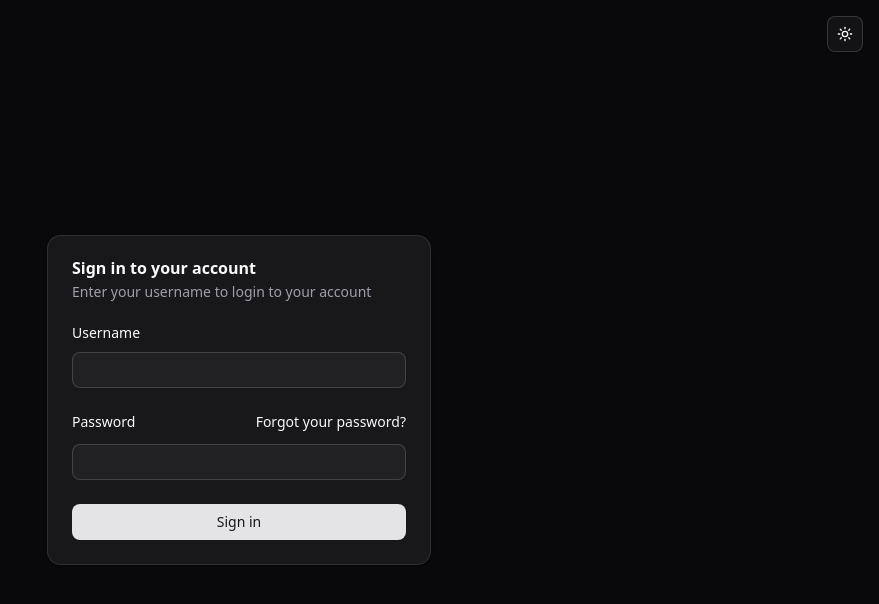
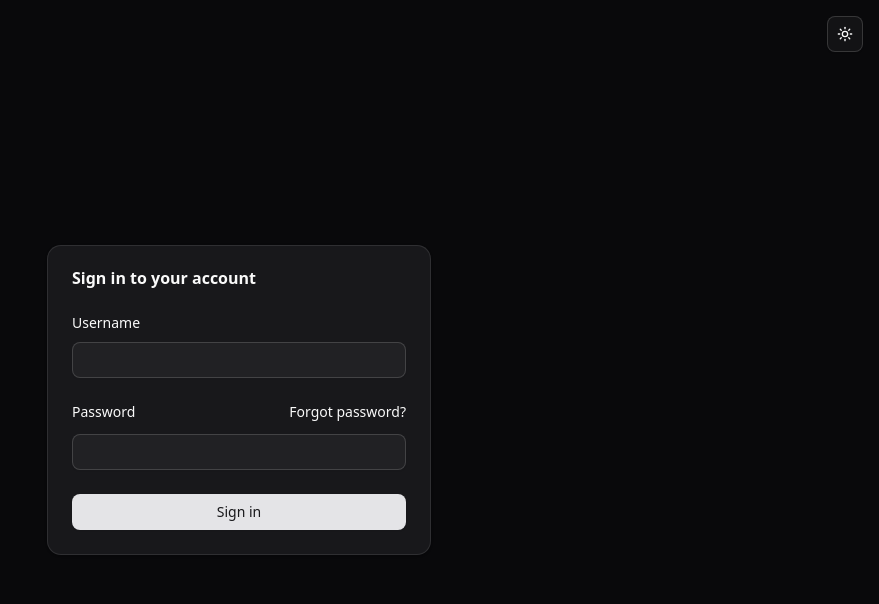
Before and after one commit to jonathank1906/LINAK-Desk-Semester-Project, a React (Vite) app in the folder frontend/: page /login in a window 1280 px wide. Shown: the top 604 px of the page, without its empty margins (401-1280 px from the left). Built offline with nearby package versions, Linux system fonts and the light colour scheme; no server answers.

Commit message:
Small changes to login and sidebar.

```diff
--- a/frontend/src/components/app-sidebar.jsx
+++ b/frontend/src/components/app-sidebar.jsx
@@ -19,7 +19,6 @@ import {
 
 import { NavDocuments } from "@/components/nav-documents"
 import { NavMain } from "@/components/nav-main"
-import { NavSecondary } from "@/components/nav-secondary"
 import { NavUser } from "@/components/nav-user"
 import {
   Sidebar,
@@ -49,7 +48,7 @@ const data = {
       icon: IconChartBar,
     },
     {
-      title: "Team",
+      title: "Users",
       url: "#",
       icon: IconUsers,
     },
@@ -102,13 +101,6 @@ const data = {
       ],
     },
   ],
-  navSecondary: [
-    {
-      title: "Settings",
-      url: "#",
-      icon: IconSettings,
-    },
-  ],
   documents: [
     {
       name: "Data Library",
@@ -143,7 +135,6 @@ export function AppSidebar({
       <SidebarContent>
         <NavMain items={data.navMain} />
         <NavDocuments items={data.documents} />
-        <NavSecondary items={data.navSecondary} className="mt-auto" />
       </SidebarContent>
       <SidebarFooter>
         <NavUser user={data.user} />
--- a/frontend/src/components/login-form.jsx
+++ b/frontend/src/components/login-form.jsx
@@ -38,9 +38,6 @@ export function LoginForm({
       <Card>
         <CardHeader>
           <CardTitle>Sign in to your account</CardTitle>
-          <CardDescription>
-            Enter your username to login to your account
-          </CardDescription>
         </CardHeader>
         <CardContent>
           <form>
@@ -55,7 +52,7 @@ export function LoginForm({
                   <a
                     href="#"
                     className="ml-auto inline-block text-sm underline-offset-4 hover:underline">
-                    Forgot your password?
+                    Forgot password?
                   </a>
                 </div>
                 <Input onChange={(e) => setPassword(e.target.value)} value={password} id="password" type="password" required />
```
